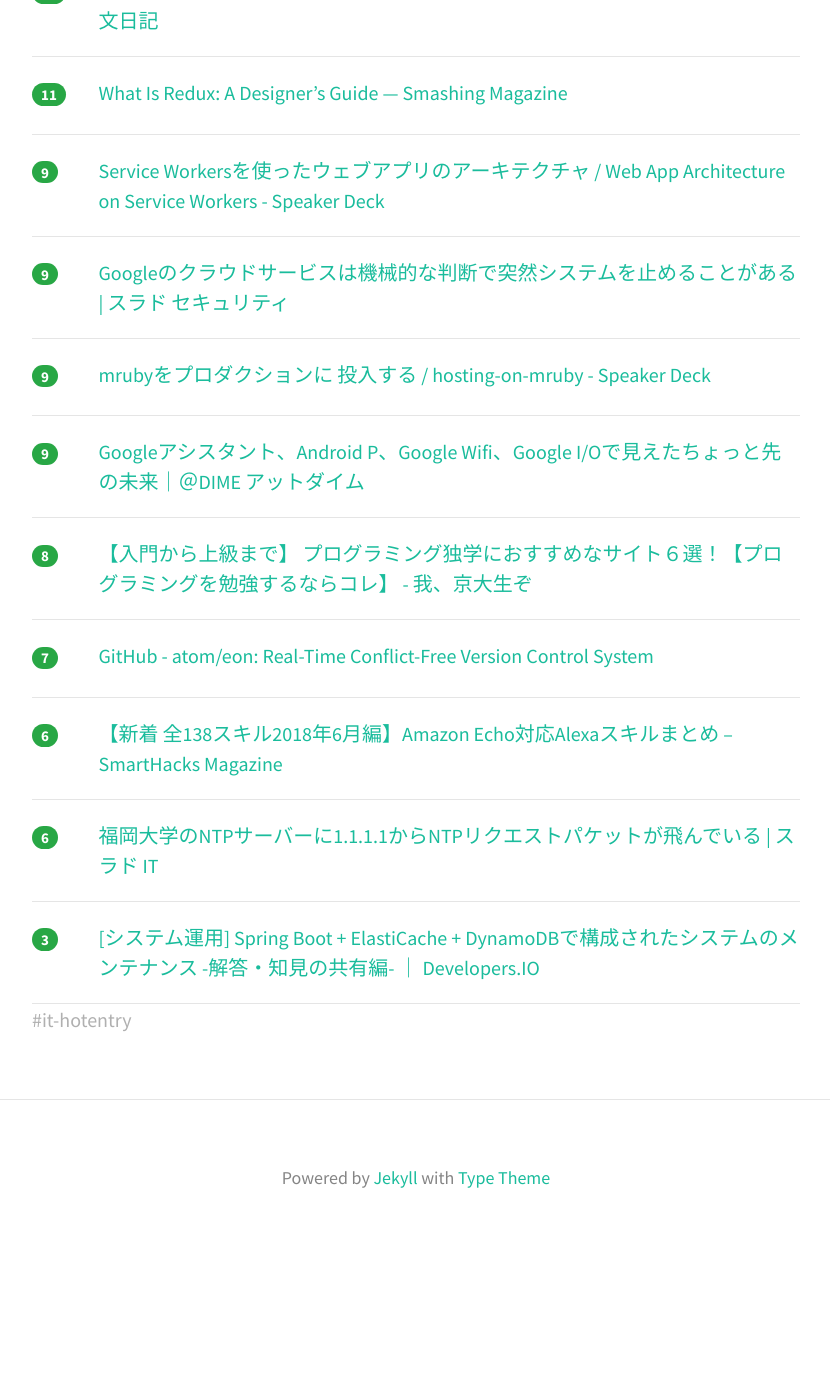
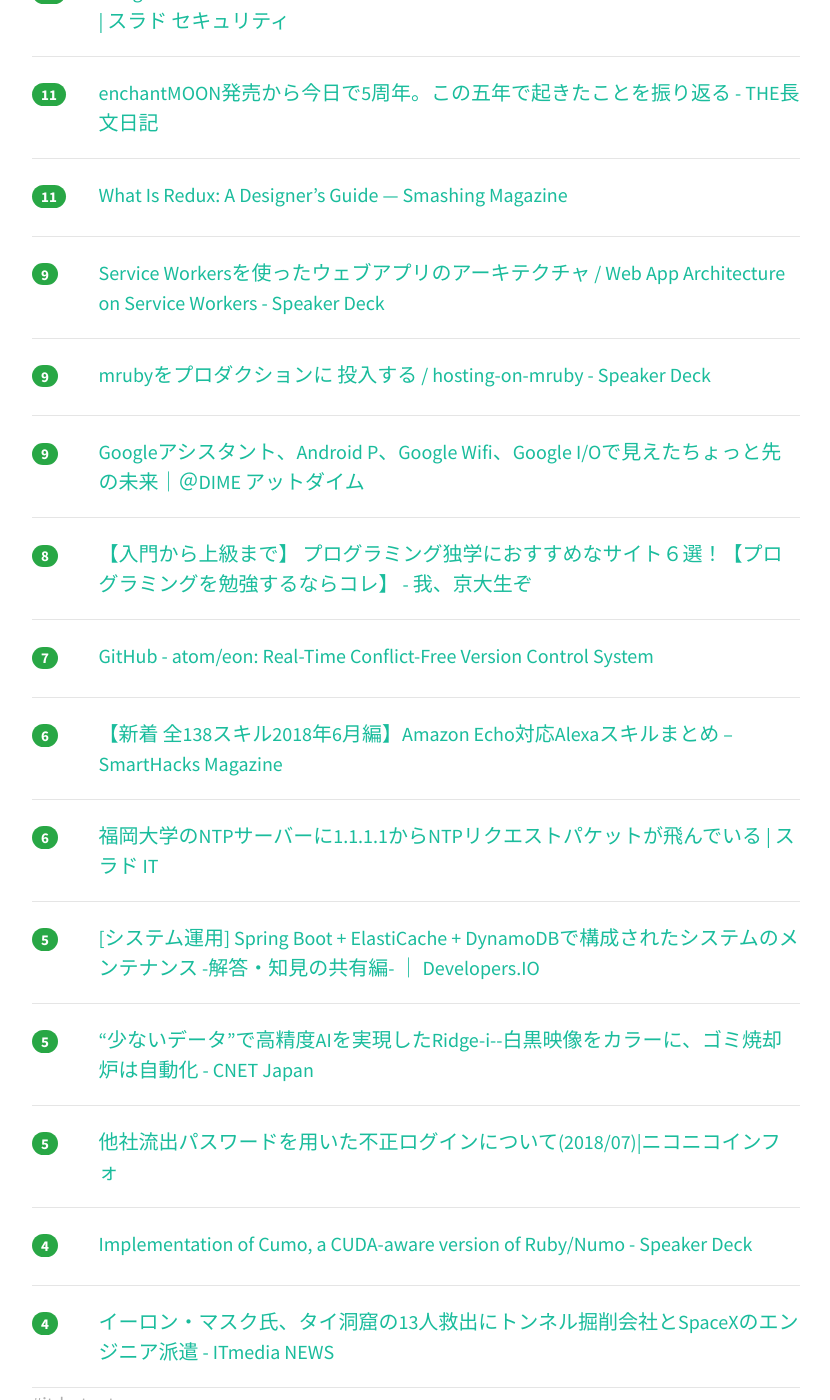
Before and after one commit to yatta47/hatena-matome-site, a Jekyll site: the page built from _posts/2018-07-08-hatena.md, in a window 1280 px wide and 1400 px high, scrolled down 419 px. Shown: the whole window, without its empty margins (224-1054 px from the left). Built offline with Jekyll 4.4.1, drawn with Linux system fonts in a browser that asks for light colours; nearby versions of some CDN libraries; before the commit the page ends 1674 px from its top, so only the background shows below that; some of the changed text lies outside the part shown.

Commit message:
Updated 2018-07-08

```diff
--- a/_posts/2018-07-08-hatena.md
+++ b/_posts/2018-07-08-hatena.md
@@ -1,12 +1,17 @@
 ---
 layout: post
 title:  "2018-07-08 はてぶIT"
-date:   2018-07-08 09:02:00
+date:   2018-07-08 10:02:39
 tags: [it-hotentry]
 ---
-11 件のデータあり
+15 件のデータあり
 
 <hr><div class="row">
+<div class="col-1"><span class="badge badge-pill badge-success h2">12</span></div>
+<div class="col-11"><a href='https://security.srad.jp/story/18/07/07/0432251/' target='_blank'>Googleのクラウドサービスは機械的な判断で突然システムを止めることがある | スラド セキュリティ</a></div>
+</div>
+<hr>
+<div class="row">
 <div class="col-1"><span class="badge badge-pill badge-success h2">11</span></div>
 <div class="col-11"><a href='https://ift.tt/2KTlP0q' target='_blank'>enchantMOON発売から今日で5周年。この五年で起きたことを振り返る - THE長文日記</a></div>
 </div>
@@ -19,11 +24,6 @@ tags: [it-hotentry]
 <div class="row">
 <div class="col-1"><span class="badge badge-pill badge-success h2">9</span></div>
 <div class="col-11"><a href='https://speakerdeck.com/laiso/web-app-architecture-on-service-workers' target='_blank'>Service Workersを使ったウェブアプリのアーキテクチャ / Web App Architecture on Service Workers - Speaker Deck</a></div>
-</div>
-<hr>
-<div class="row">
-<div class="col-1"><span class="badge badge-pill badge-success h2">9</span></div>
-<div class="col-11"><a href='https://security.srad.jp/story/18/07/07/0432251/' target='_blank'>Googleのクラウドサービスは機械的な判断で突然システムを止めることがある | スラド セキュリティ</a></div>
 </div>
 <hr>
 <div class="row">
@@ -57,7 +57,27 @@ tags: [it-hotentry]
 </div>
 <hr>
 <div class="row">
-<div class="col-1"><span class="badge badge-pill badge-success h2">3</span></div>
+<div class="col-1"><span class="badge badge-pill badge-success h2">5</span></div>
 <div class="col-11"><a href='https://dev.classmethod.jp/cloud/springboot-microservice-maintenance-abortion-2/' target='_blank'>[システム運用] Spring Boot + ElastiCache + DynamoDBで構成されたシステムのメンテナンス -解答・知見の共有編- ｜ Developers.IO</a></div>
 </div>
 <hr>
+<div class="row">
+<div class="col-1"><span class="badge badge-pill badge-success h2">5</span></div>
+<div class="col-11"><a href='https://japan.cnet.com/article/35121159/' target='_blank'>“少ないデータ”で高精度AIを実現したRidge-i--白黒映像をカラーに、ゴミ焼却炉は自動化 - CNET Japan</a></div>
+</div>
+<hr>
+<div class="row">
+<div class="col-1"><span class="badge badge-pill badge-success h2">5</span></div>
+<div class="col-11"><a href='http://blog.nicovideo.jp/niconews/79797.html' target='_blank'>他社流出パスワードを用いた不正ログインについて(2018/07)|ニコニコインフォ</a></div>
+</div>
+<hr>
+<div class="row">
+<div class="col-1"><span class="badge badge-pill badge-success h2">4</span></div>
+<div class="col-11"><a href='https://speakerdeck.com/sonots/numo' target='_blank'>Implementation of Cumo, a CUDA-aware version of Ruby/Numo - Speaker Deck</a></div>
+</div>
+<hr>
+<div class="row">
+<div class="col-1"><span class="badge badge-pill badge-success h2">4</span></div>
+<div class="col-11"><a href='http://www.itmedia.co.jp/news/articles/1807/08/news016.html' target='_blank'>イーロン・マスク氏、タイ洞窟の13人救出にトンネル掘削会社とSpaceXのエンジニア派遣 - ITmedia NEWS</a></div>
+</div>
+<hr>
```
